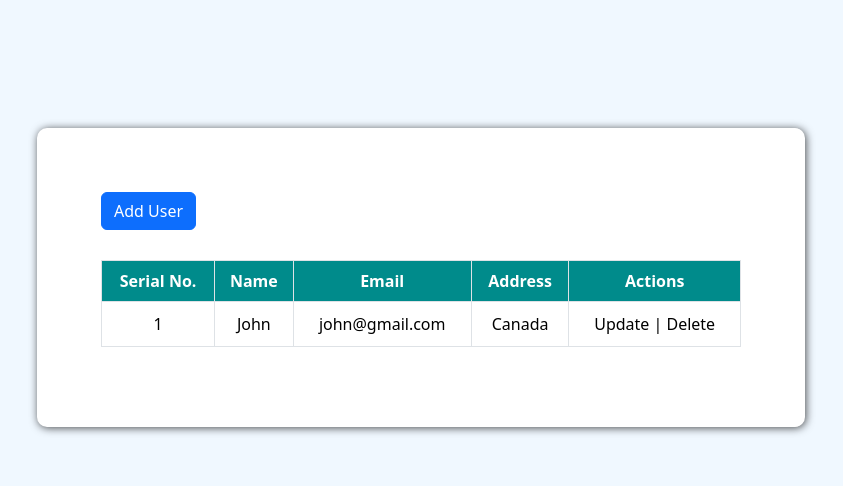
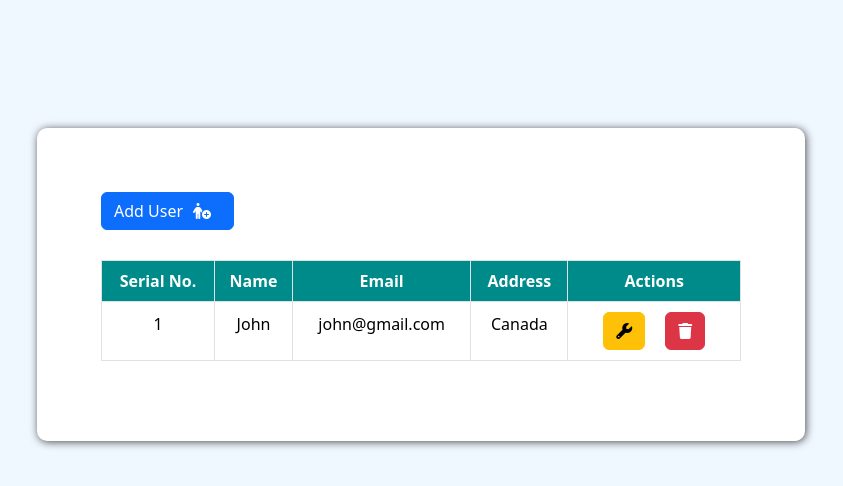
Before and after one commit to SuvraneelSaha/TODO-List, a React (Create React App) app in the folder client/: page / in a window 1280 px wide. Shown: the top 486 px of the page, without its empty margins (219-1062 px from the left). Built offline with nearby package versions, Linux system fonts and the light colour scheme.

Commit message:
font awesome icons are added and axios - which is a js library for http requests are added

```diff
--- a/client/package.json
+++ b/client/package.json
@@ -7,7 +7,9 @@
     "@testing-library/jest-dom": "^6.6.3",
     "@testing-library/react": "^16.3.0",
     "@testing-library/user-event": "^13.5.0",
+    "axios": "^1.10.0",
     "bootstrap": "^5.3.7",
+    "font-awesome": "^4.7.0",
     "react": "^19.1.0",
     "react-dom": "^19.1.0",
     "react-scripts": "5.0.1",
--- a/client/public/index.html
+++ b/client/public/index.html
@@ -35,7 +35,14 @@
       integrity="sha384-ndDqU0Gzau9qJ1lfW4pNLlhNTkCfHzAVBReH9diLvGRem5+R9g2FzA8ZGN954O5Q"
       crossorigin="anonymous"
     ></script>
-    <title>Full Stack App </title>
+    <link
+      rel="stylesheet"
+      href="https://cdnjs.cloudflare.com/ajax/libs/font-awesome/6.7.2/css/all.min.css"
+      integrity="sha512-Evv84Mr4kqVGRNSgIGL/F/aIDqQb7xQ2vcrdIwxfjThSH8CSR7PBEakCr51Ck+w+/U6swU2Im1vVX0SVk9ABhg=="
+      crossorigin="anonymous"
+      referrerpolicy="no-referrer"
+    />
+    <title>Full Stack App</title>
   </head>
   <body>
     <noscript>You need to enable JavaScript to run this app.</noscript>
--- a/client/src/getUser/User.jsx
+++ b/client/src/getUser/User.jsx
@@ -1,24 +1,24 @@
 // we will be creating a functional component
 
-import React from 'react'
+import React from "react";
 import "./user.css";
 
 const User = () => {
   return (
-    <div className='userTable'>
-      <button type="button" class="btn btn-primary">Add User</button>
-      <table className='table table-bordered'>
+    <div className="userTable">
+      <button type="button" class="btn btn-primary">
+        Add User
+        <i class="fa-solid fa-person-circle-plus addUserIcon"></i>
+      </button>
+      <table className="table table-bordered">
         <thead>
           <tr>
-            <th scope='col'>
-              Serial No.
-            </th>
-            <th scope='col'>Name</th>
-            <th scope='col'>Email</th>
-            <th scope='col'>Address</th>
-            <th scope='col'>Actions</th>
+            <th scope="col">Serial No.</th>
+            <th scope="col">Name</th>
+            <th scope="col">Email</th>
+            <th scope="col">Address</th>
+            <th scope="col">Actions</th>
             {/* Actions - for buttons  */}
-
           </tr>
         </thead>
         <tbody>
@@ -27,15 +27,24 @@
             <td>John</td>
             <td>john@gmail.com</td>
             <td>Canada</td>
-            <td>Update | Delete</td>
+            <td className="actionButtons">
+              <button type="button" class="btn btn-warning">
+                <i class="fa-solid fa-wrench"></i>
+              </button>
+              <button type="button" class="btn btn-danger">
+                <i class="fa-solid fa-trash"></i>
+              </button>
+            </td>
           </tr>
         </tbody>
-
       </table>
     </div>
-  )
-}
+  );
+};
 
 export default User;
 // this above const User -- it is a functional component
 // we need to add this User.jsx into the App.js
+
+// now we want the dynamic data from the db
+// axios - js library for making http requests
--- a/client/src/getUser/user.css
+++ b/client/src/getUser/user.css
@@ -22,3 +22,11 @@
   padding: 10px;
   text-align: center;
 }
+
+.actionButtons button{
+  margin: 0 10px;
+}
+
+.addUserIcon{
+  margin: 0 10px;
+}
```
Also changed, not shown: 1 other file (tests, documents, lock files or other folders).
